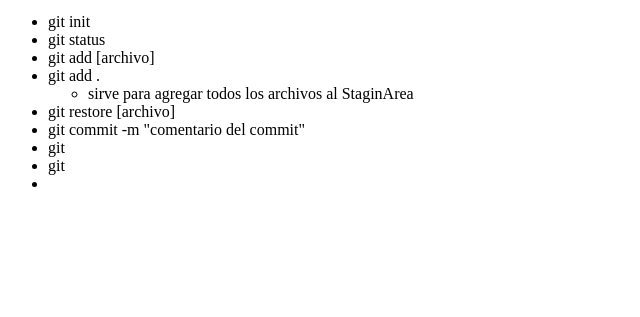
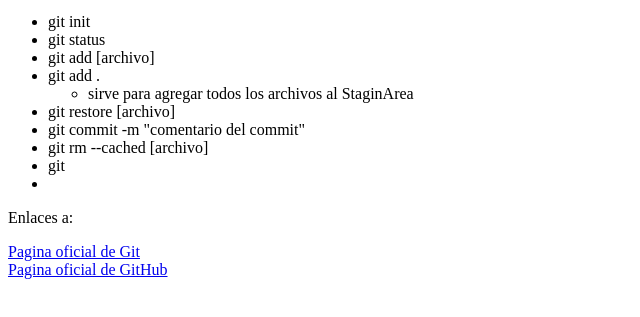
Before and after one commit to alobp/Hola-Mundo-Git, a plain HTML site: page index.html in a window 1280 px wide. Shown: the part 101-418 px from the top of the page, without its empty margins (0-640 px from the left). Drawn offline with Linux system fonts and the light colour scheme.

Commit message:
Se agregaron enlaces de paginas

```diff
--- a/index.html
+++ b/index.html
@@ -19,9 +19,15 @@
         </li>
         <li>git restore [archivo]</li>
         <li>git commit -m "comentario del commit"</li>
-        <li>git </li>
+        <li>git rm --cached [archivo]</li>
         <li>git </li>
         <li></li>
     </ul>
+
+    <section>
+        <p>Enlaces a:</p>
+        <a href="https://git-scm.com/">Pagina oficial de Git</a> <br>
+        <a href="https://github.com/">Pagina oficial de GitHub</a>
+    </section>
 </body>
 </html>
```
